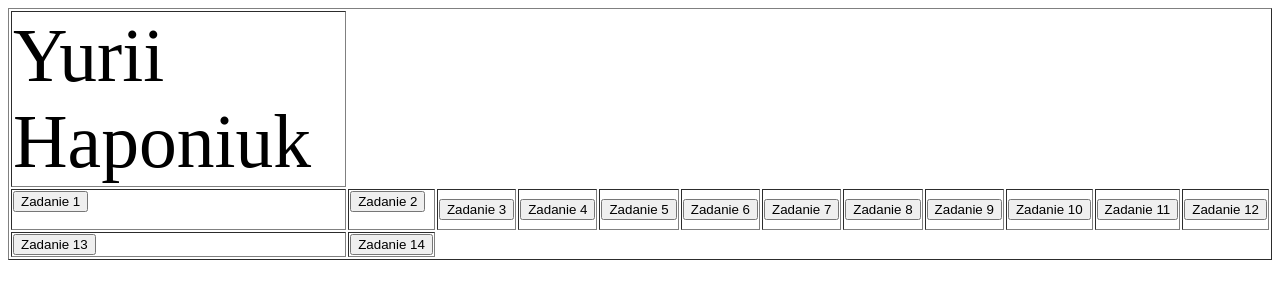
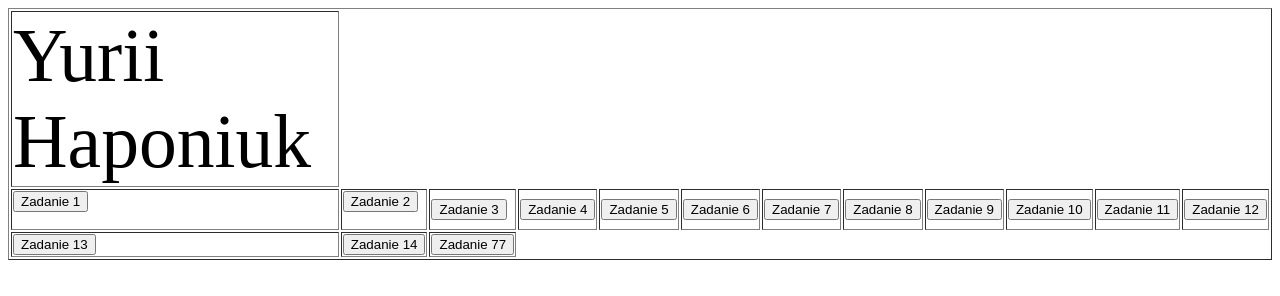
Before and after one commit to YuriiHaponiuk/zad1, a plain HTML site: page index.html in a window 1280 px wide. Drawn offline with Linux system fonts and the light colour scheme.

Commit message:
Update index.html

```diff
--- a/index.html
+++ b/index.html
@@ -72,7 +72,8 @@
 			<tr>
 			<td>  <form> <input type="button" name="przycisk" value="Zadanie 13" onclick="WinOpen_haponiuk12(' ')"</td>
 			<td>  <form> <input type="button" name="przycisk" value="Zadanie 14" onclick="WinOpen_haponiuk13(' ')"</td>
-			</tr>
+			<td>  <form> <input type="button" name="przycisk" value="Zadanie 77" onclick="WinOpen_haponiuk77(' ')"</td>
+				</tr>
 		</table>
 	</body>
 </html>
```
